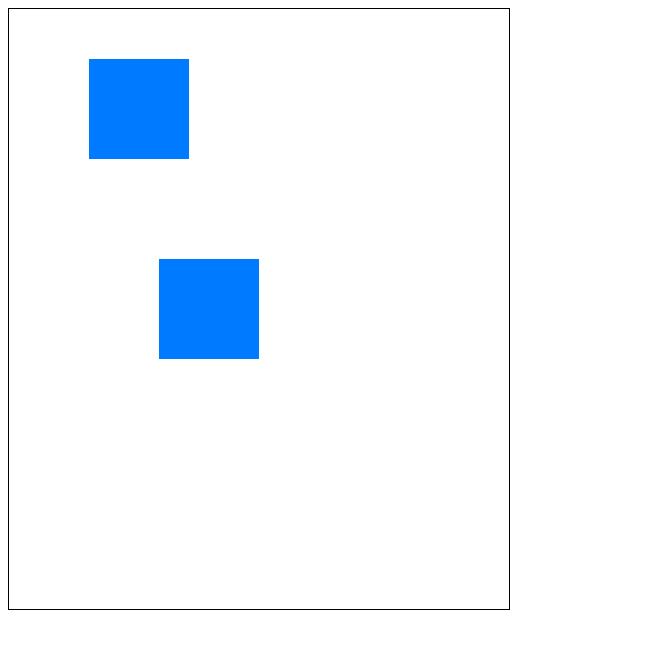
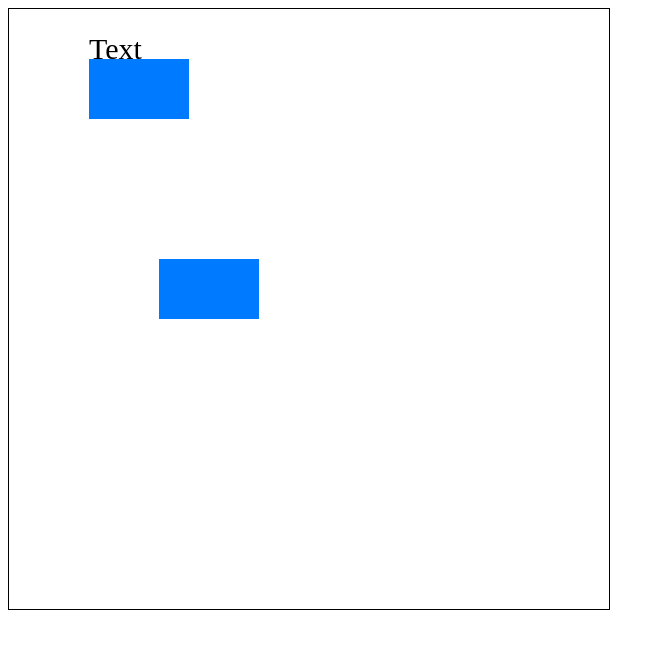
Before and after one commit to devdevil94/ContrApp, a plain HTML site: page index.html in a window 1280 px wide. Shown: the whole page, without its empty margins (0-665 px from the left). Drawn offline with Linux system fonts and the light colour scheme.

Commit message:
adding text to rectangle

```diff
--- a/index.html
+++ b/index.html
@@ -12,7 +12,7 @@
 	</svg>
 
 
-	<!-- <script src="js/canvas.js"></script> -->
+	<script src="js/constants.js"></script>
 	<script src="js/rectangle.js"></script>
 	<script src="js/svg.js"></script>
 	<script src="js/main.js"></script>
--- /dev/null
+++ b/js/constants.js
@@ -0,0 +1,7 @@
+
+
+const SVG_WIDTH = 600;
+const SVG_HEIGHT = 600;
+
+const RECT_WIDTH = 100;
+const RECT_HEIGHT = 60;
--- a/js/main.js
+++ b/js/main.js
@@ -1,10 +1,11 @@
 
-var svg = new SVG(500,600).getSVG();
+var svg = new SVG(SVG_WIDTH, SVG_HEIGHT).getSVG();
 
-var rect1 = new Rectangle(80,50,100,100);
+var rect1 = new Rectangle(80,50,RECT_WIDTH,RECT_HEIGHT);
 rect1.draw(svg);
+rect1.createText(svg, "Text");
 
-var rect2 = new Rectangle(150,250,100,100);
+var rect2 = new Rectangle(150,250,RECT_WIDTH,RECT_HEIGHT);
 rect2.draw(svg);
 
 function getMousePosition(event) {
--- a/js/rectangle.js
+++ b/js/rectangle.js
@@ -11,6 +11,7 @@ class Rectangle{
 		this.offset= 0;
 		this.dragging = false;
 		this.rect = document.createElementNS('http://www.w3.org/2000/svg', 'rect');
+		this.txt = document.createElementNS('http://www.w3.org/2000/svg', 'text');
 	}
 //<text x="80" y="78" fill="black">Hello World</text>
 	draw(svg){
@@ -25,8 +26,23 @@ class Rectangle{
 		this.rect.addEventListener('mousedown', this.startDrag);
 		this.rect.addEventListener('mousemove', this.drag);
 		this.rect.addEventListener('mouseup', this.endDrag);
+		this.rect.addEventListener('mouseleave', this.endDrag);
 
 		svg.appendChild(this.rect);
+
+	}
+
+	createText(svg, txt){
+		this.txt.setAttributeNS(null, "x", this.x);
+		this.txt.setAttributeNS(null, "y", this.y);
+		this.txt.setAttributeNS(null, "font-size", "30");
+
+
+		var txtNode = document.createTextNode(txt);
+		this.txt.appendChild(txtNode);
+
+
+		svg.appendChild(this.txt);
 	}
 
 	startDrag(event) {
```
